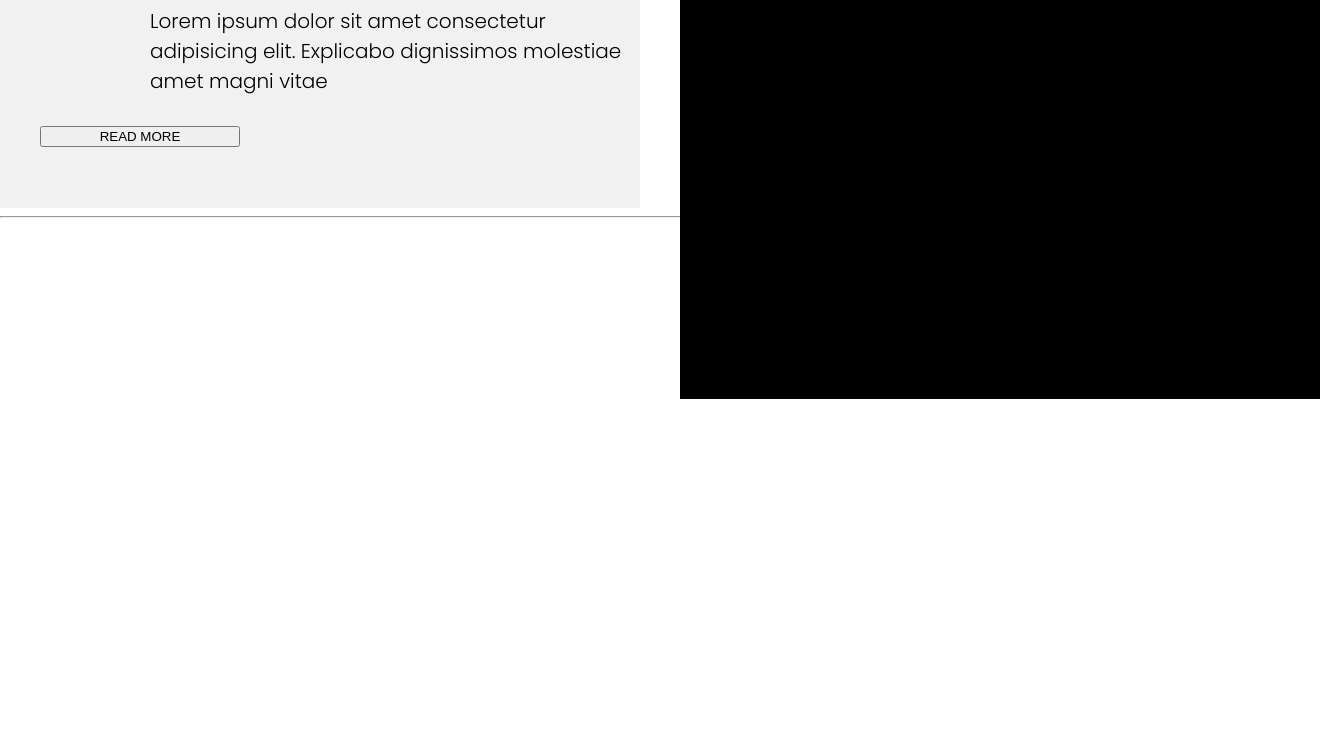
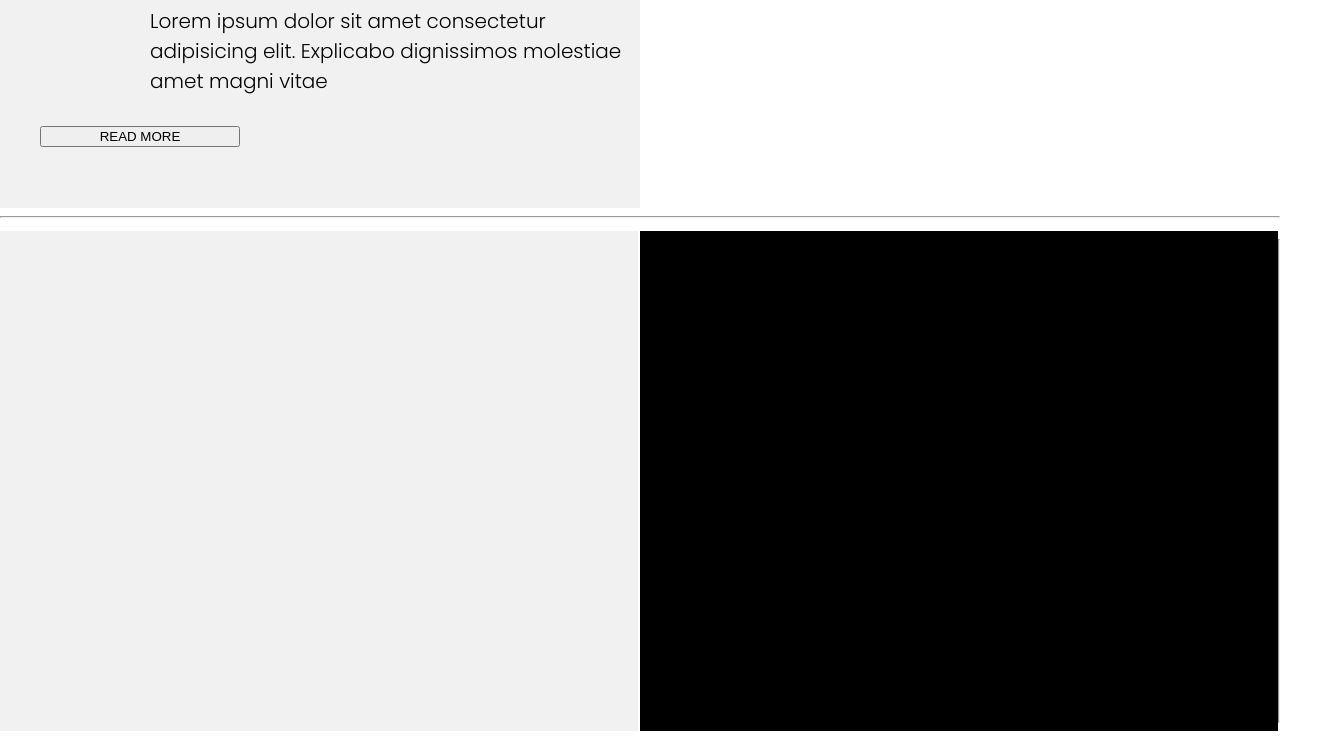
Before and after one commit to saleemjutt8/training-css, a plain HTML site: page contact.html in a window 1280 px wide. Shown: the part 511-1247 px from the top of the page, 1320 px wide, since content can reach past the window. Before the commit the page ends 910 px from the top, so only its background shows below. Drawn offline with Linux system fonts and the light colour scheme.

Commit message:
div modified

```diff
--- a/contact.html
+++ b/contact.html
@@ -34,11 +34,19 @@
                 amet magni vitae </p>
             <button type="button">READ MORE</button>
         </div>
-        <div class="child">
-            sfgdydfjhcg
-        </div>
+        <!-- <div class="child"> -->
+            <!-- sfgdydfjhcg -->
+        <!-- </div> -->
     </mian>
     <hr>
+    <div class="parent">
+    <div class="child_1 "></div>
+        <div class="child_2"></div>
+
+        <hr>
+
+
+    </div>
 </body>
 
 </html>
--- a/styless.css
+++ b/styless.css
@@ -100,3 +100,27 @@ button{
     width:200px ;
 
 }
+.parent{
+
+    display: flex;
+    justify-content: space-evenly;
+    width: 100%;
+    height:500px;
+    padding-top:5px;
+    padding-bottom: 5px;
+
+}
+.child_1{
+    /* border: 1px solid black; */
+    width: 50%;
+    background-color: rgb(241,241,241);
+    margin-right: 1px;
+
+}
+.child_2{
+    /* border: 1px solid black; */
+    width: 50%;
+    background-color:black;
+    margin-left: 1px;
+
+}
```
